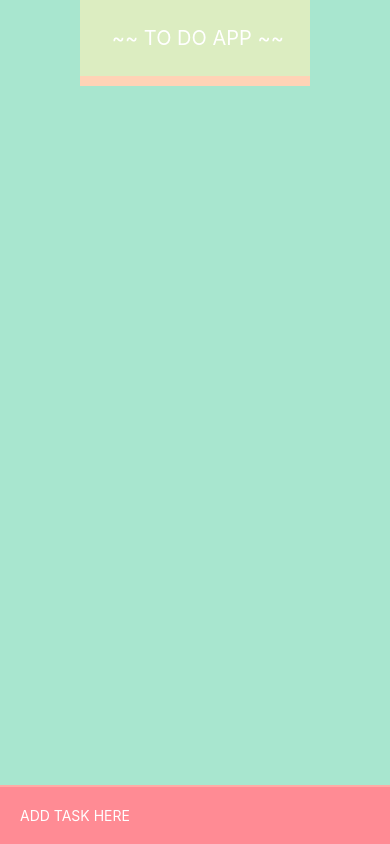
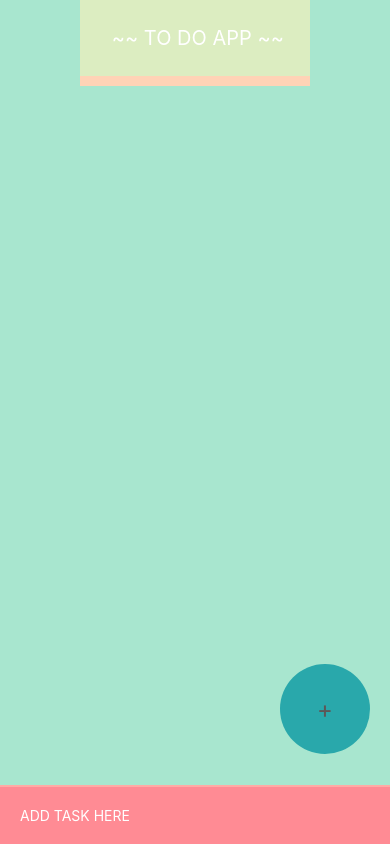
Before and after one commit to khris22/reactNativeToDo, a React Native app: screen / in a window 390 px wide. Built offline with nearby package versions, Linux system fonts and the light colour scheme.

Commit message:
debugged styling & ios simulator

```diff
--- a/app/components/Main.js
+++ b/app/components/Main.js
@@ -28,6 +28,11 @@ export class Main extends Component {
             placeholderTextColor='white'
             underlineColorAndroid='transparent'></TextInput>
         </View>
+
+        {/* Add Button */}
+        <TouchableOpacity style={styles.addButton}>
+          <Text style={styles.addButtonText}>+</Text>
+        </TouchableOpacity>
       </View>
     );
   }
```
